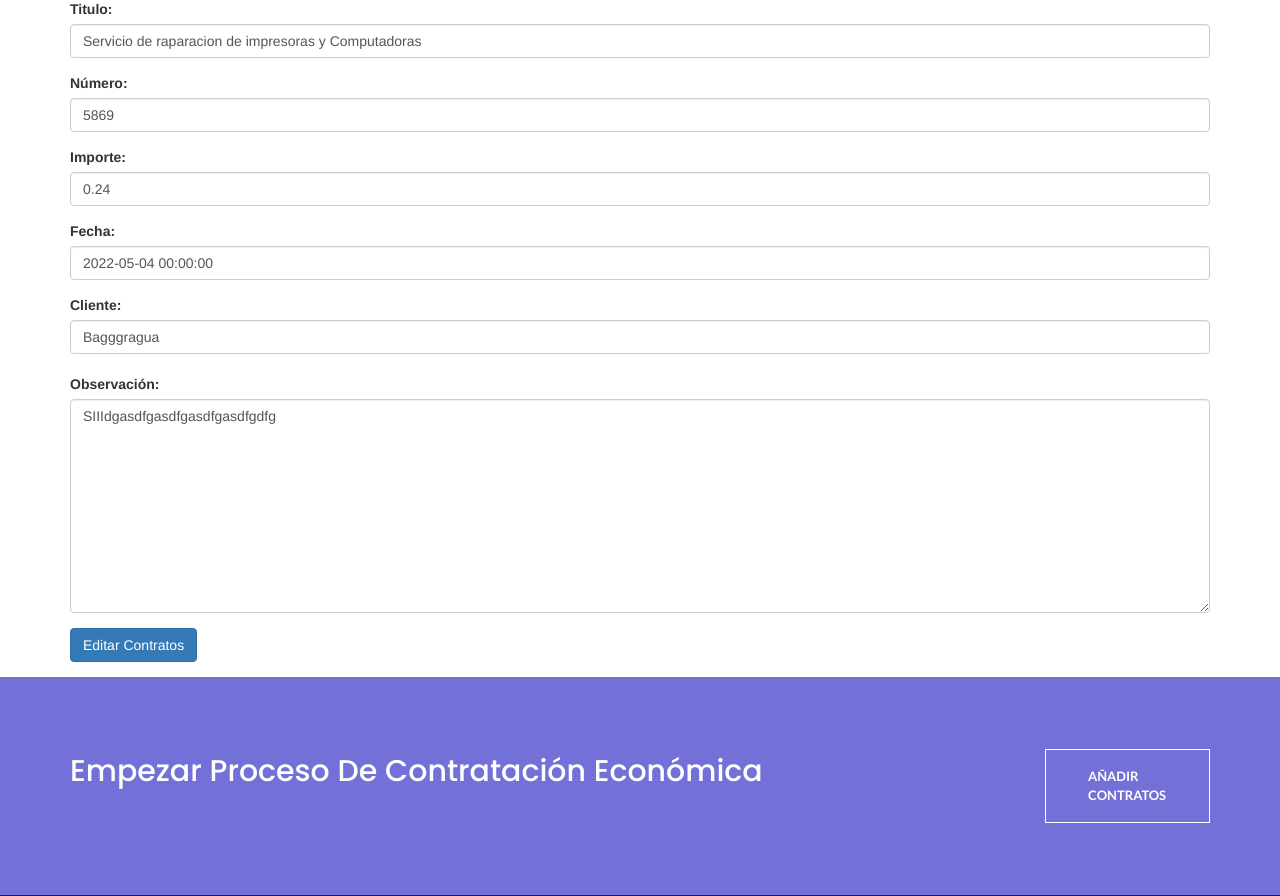
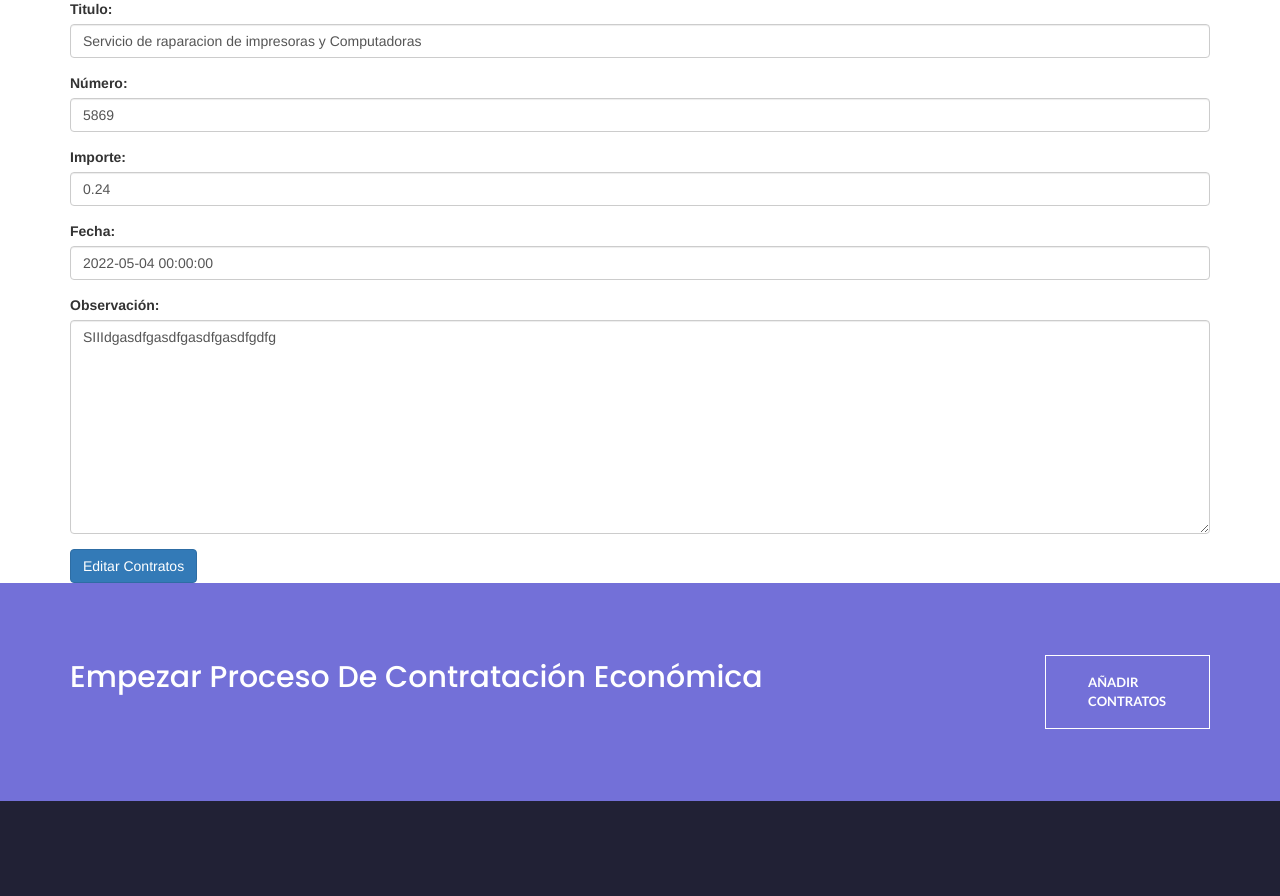
Before and after one commit to monier87/Project_Contrat, a Django app: page /Consultar/Consultar/editar/26/ in a window 1280 px wide. Shown: the part 586-1482 px from the top of the page. Run offline with Django 4.2, Linux system fonts and the light colour scheme; data comes from the database, SQL or seed files in the repository; some libraries are stand-ins or nearby versions; some web fonts are replaced.

Commit message:
Version Nov22

```diff
--- a/Consultar/Templates/Consultar/editar.html
+++ b/Consultar/Templates/Consultar/editar.html
@@ -23,10 +23,6 @@
       <label for="fecha">Fecha:</label>
       <input type="text" class="form-control" id={{form.fecha}}
     </div>
-    <div class="form-group">
-      <label for="cliente">Cliente:</label>
-      <input type="text" class="form-control" id={{form.cliente}}
-    <br>
 
     <div class="form-group">
       <label for="observacion">Observación:</label>
--- a/Consultar/forms.py
+++ b/Consultar/forms.py
@@ -7,4 +7,4 @@ class EditarForm(forms.ModelForm):
 
     class Meta:
         model= Contratos
-        fields=["titulo", "numero","importe","fecha","cliente","observacion"]
+        fields=["titulo", "numero","importe","fecha","observacion"]
--- a/Contratos/models.py
+++ b/Contratos/models.py
@@ -28,7 +28,7 @@ class Contratos(models.Model):
     numero = models.CharField(max_length=30, null=False, unique=True, verbose_name="Número")
     importe = models.DecimalField(max_digits=10, decimal_places=2, null=False, verbose_name="Importe")
     fecha = models.DateTimeField(default=datetime.now, null=True, blank=True, verbose_name="Fecha")
-    cliente = models.CharField(max_length=200, null=False, verbose_name="Cliente")
+    #cliente = models.CharField(max_length=200, null=False, verbose_name="Cliente")
     aprobado=models.BooleanField(default=False)
     proveedores= models.ForeignKey(Proveedor, blank=True, null=True, on_delete=models.CASCADE)
     observacion = models.TextField(null=True, blank=True, verbose_name="Observación")
```
